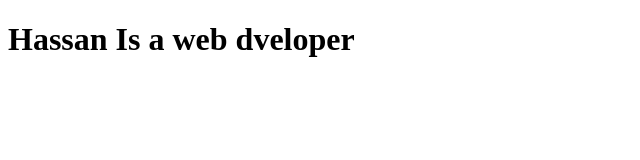
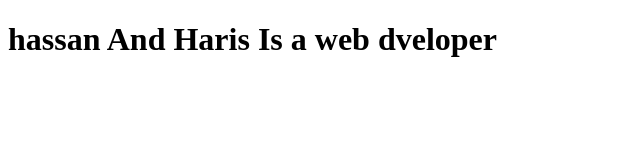
Before and after one commit to mharis8/project_one, a plain HTML site: page index.html in a window 1280 px wide. Shown: the whole page, without its empty margins (0-640 px from the left). Drawn offline with Linux system fonts and the light colour scheme.

Commit message:
i add name hassan and haris

```diff
--- a/index.html
+++ b/index.html
@@ -6,6 +6,6 @@
     <title>Document</title>
 </head>
 <body>
-    <h1>Hassan Is a web dveloper</h1>
+    <h1>hassan And Haris  Is a web dveloper</h1>
 </body>
 </html>
```
